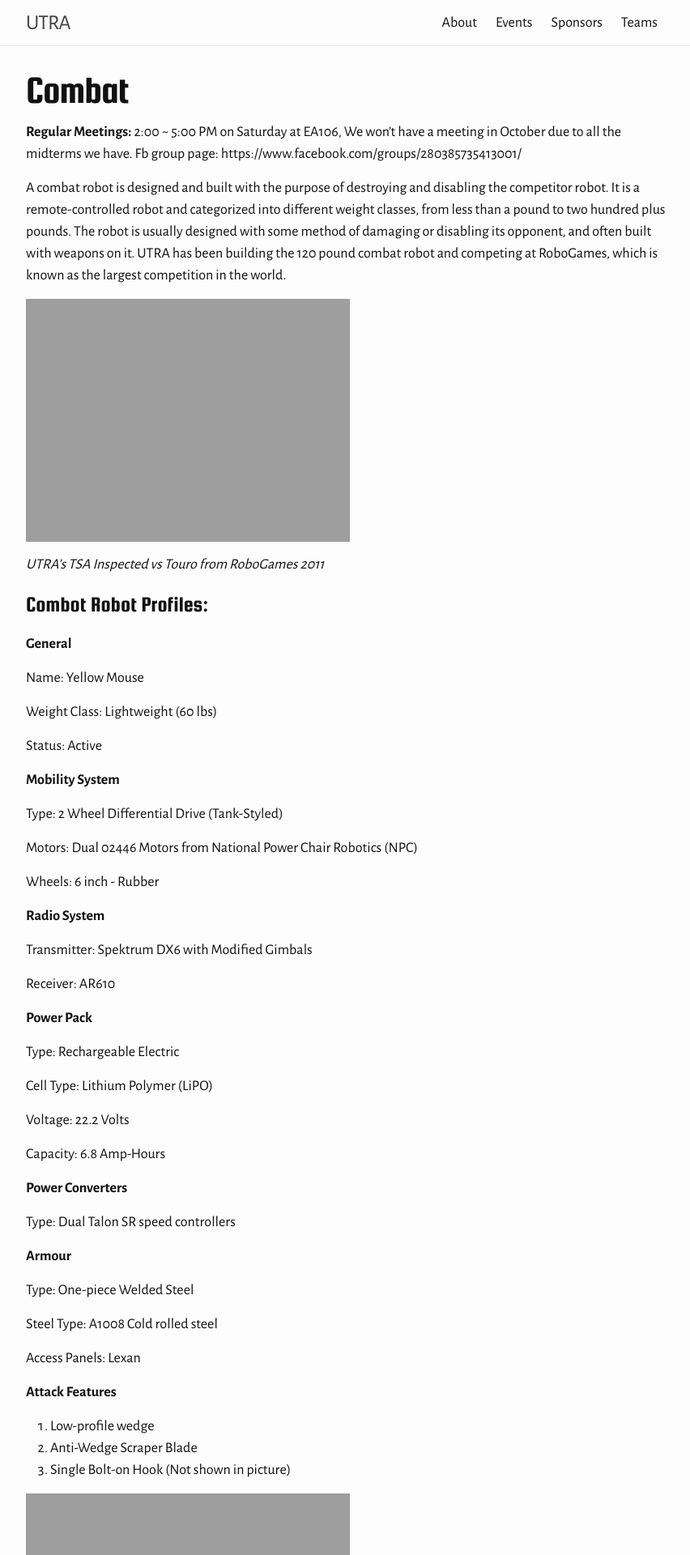
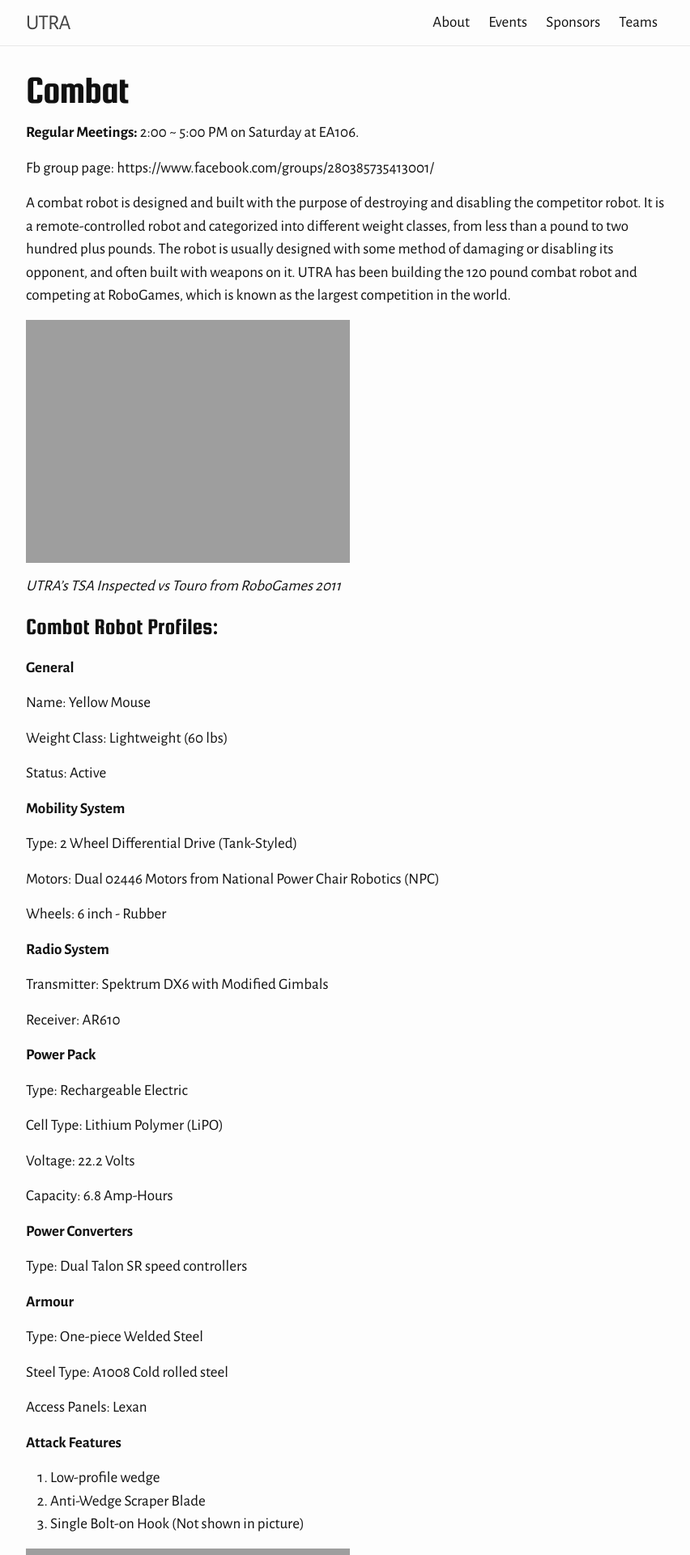
Before and after one commit to utra/utra-old-website, a Jekyll site: the page built from teams/combat.md, in a window 1280 px wide. Shown: the top 1920 px of the page at 81% size, without its empty margins (213-1065 px from the left). Built offline with Jekyll 4.4.1, drawn with Linux system fonts in a browser that asks for light colours.

Commit message:
Added top secret content, did some more style tweaks (submenu, font)

```diff
--- a/_sass/_layout.scss
+++ b/_sass/_layout.scss
@@ -48,8 +48,9 @@
       &:hover {
         .submenu {
           max-height : 400px;
-          border : solid thin;
+          border: 1px solid $grey-color-light;
           border-top : 0;
+          border-radius: 0 0 5px 5px;
           padding : 0 10px;
           background-color: #fefefe;
         }
@@ -263,7 +264,7 @@
 .main-header {
   text-align : center;
   h1 {
-    font-size : 72px;
+    font-size : 64px;
   }
 }
 
--- a/css/main.scss
+++ b/css/main.scss
@@ -7,7 +7,7 @@
 
 // Our variables
 $base-font-family: Alegreya Sans, Helvetica, Arial, sans-serif;
-$base-font-size:   18px;
+$base-font-size:   19px;
 $small-font-size:  $base-font-size * 0.875;
 $base-line-height: 1.5;
 
--- a/teams/combat.md
+++ b/teams/combat.md
@@ -6,7 +6,8 @@ title: Combat
 inMenu: false
 ---
 
-**Regular Meetings:** 2:00 ~ 5:00 PM on Saturday at EA106, We won't have a meeting in October due to all the midterms we have.
+**Regular Meetings:** 2:00 ~ 5:00 PM on Saturday at EA106.
+
 Fb group page: https://www.facebook.com/groups/280385735413001/
 
 A combat robot is designed and built with the purpose of destroying and disabling the competitor robot. It is a remote-controlled robot and categorized into different weight classes, from less than a pound to two hundred plus pounds. The robot is usually designed with some method of damaging or disabling its opponent, and often built with weapons on it. UTRA has been building the 120 pound combat robot and competing at RoboGames, which is known as the largest competition in the world.
```
Also changed, not shown: teams/art.md (+4 -6 lines), teams/topsecret.md (+24 -2 lines).
